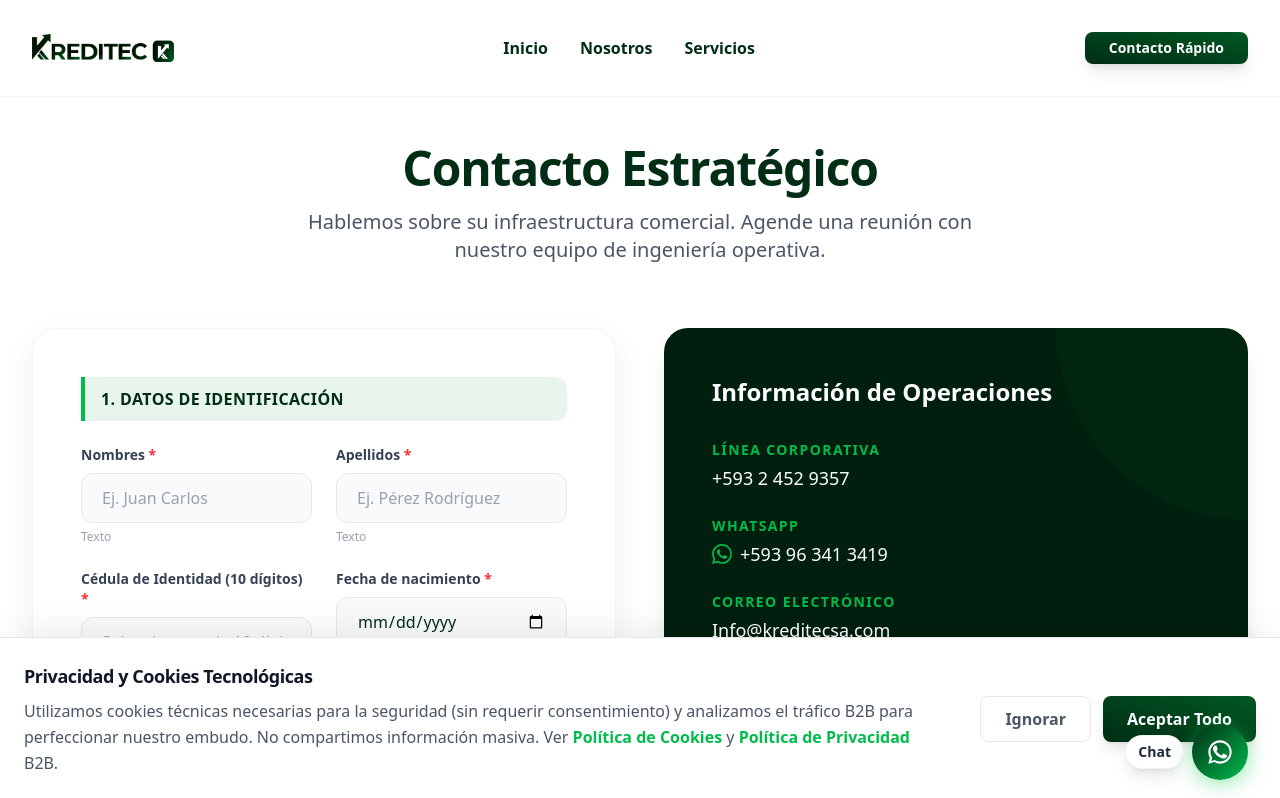
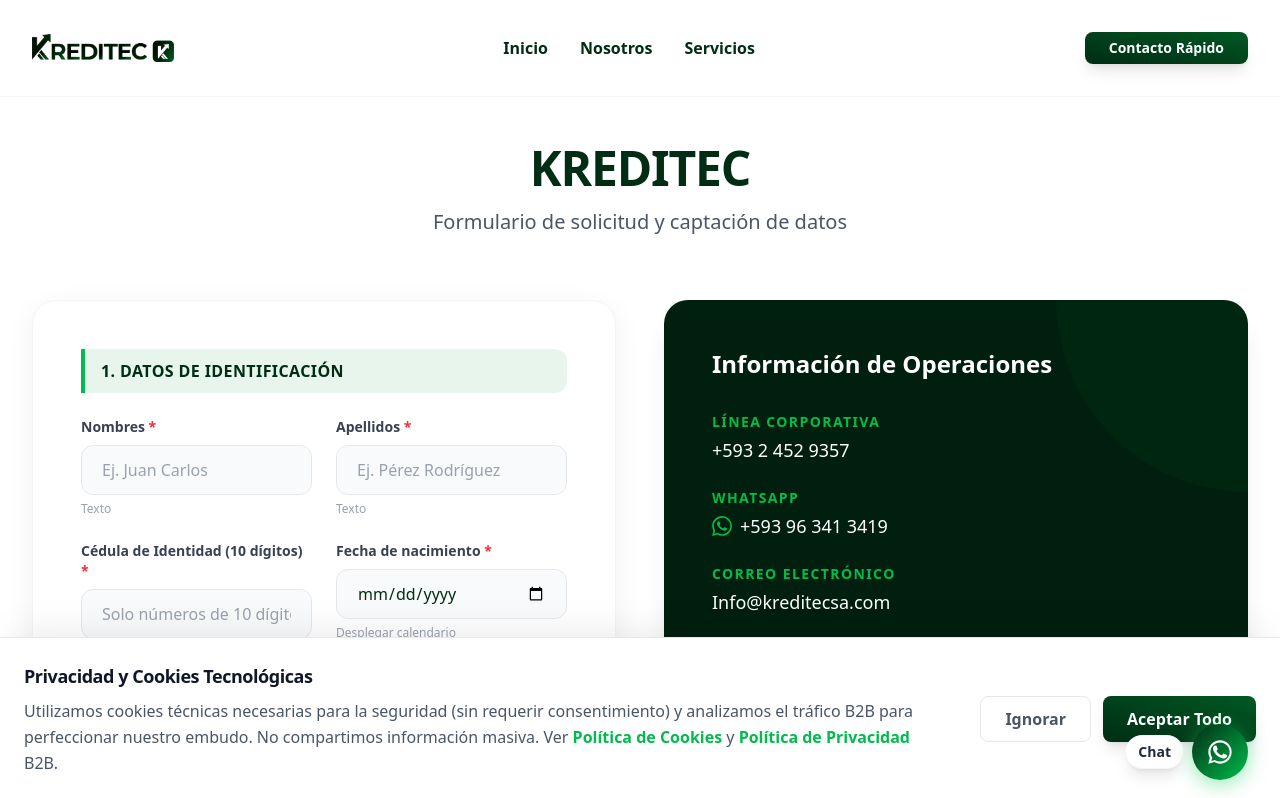
Before and after one commit to eventosprimeai/kreditec, a Next.js app in the folder kreditec-web/: page /contacto in a window 1280 px wide. Shown: the top 798 px of the page. Built offline with nearby package versions, Linux system fonts and the light colour scheme.

Commit message:
fix(contacto): ordenar formulario primero en movil y actualizar titulos a KREDITEC

```diff
--- a/kreditec-web/src/app/contacto/page.tsx
+++ b/kreditec-web/src/app/contacto/page.tsx
@@ -109,7 +109,7 @@
             ],
             context: {
               pageUri: 'https://kreditecsa.com/contacto',
-              pageName: 'Contacto Estratégico – Kreditec',
+              pageName: 'KREDITEC – Formulario de solicitud y captación de datos',
             },
           }),
         }
@@ -133,15 +133,15 @@
     <div className="bg-white min-h-screen pt-32 pb-24 mt-10 md:mt-4">
       <div className="max-w-7xl mx-auto px-4 sm:px-6 lg:px-8">
         <AnimatedSection className="text-center mb-16">
-          <h1 className="text-4xl md:text-5xl font-extrabold text-[#002d14] mb-4 tracking-tight">Contacto Estratégico</h1>
+          <h1 className="text-4xl md:text-5xl font-extrabold text-[#002d14] mb-4 tracking-tight">KREDITEC</h1>
           <p className="text-lg md:text-xl text-gray-600 max-w-2xl mx-auto font-medium">
-            Hablemos sobre su infraestructura comercial. Agende una reunión con nuestro equipo de ingeniería operativa.
+            Formulario de solicitud y captación de datos
           </p>
         </AnimatedSection>
 
         <div className="flex flex-col lg:flex-row gap-12">
           {/* ── FORMULARIO ── */}
-          <AnimatedSection delay={0.1} className="flex-1 w-full order-2 lg:order-1">
+          <AnimatedSection delay={0.1} className="flex-1 w-full order-1 lg:order-1">
             <div className="bg-white border border-gray-100 rounded-3xl p-8 md:p-12 shadow-[0_8px_30px_rgb(0,0,0,0.06)] relative overflow-hidden">
               {isSuccess ? (
                 <div className="flex flex-col items-center justify-center text-center py-10 h-full">
@@ -658,7 +658,7 @@
           </AnimatedSection>
 
           {/* ── INFO + MAPA ── */}
-          <AnimatedSection delay={0.2} className="flex-1 flex flex-col gap-8 order-1 lg:order-2">
+          <AnimatedSection delay={0.2} className="flex-1 flex flex-col gap-8 order-2 lg:order-2">
             <div className="bg-[#001f0e] rounded-3xl p-8 md:p-12 text-white shadow-xl relative overflow-hidden group">
               <div className="absolute top-0 right-0 w-48 h-48 bg-[var(--color-accent)] opacity-[0.04] rounded-bl-full group-hover:scale-125 transition-transform duration-700 pointer-events-none" />
               <h3 className="text-2xl font-bold mb-8 relative z-10">Información de Operaciones</h3>
```
